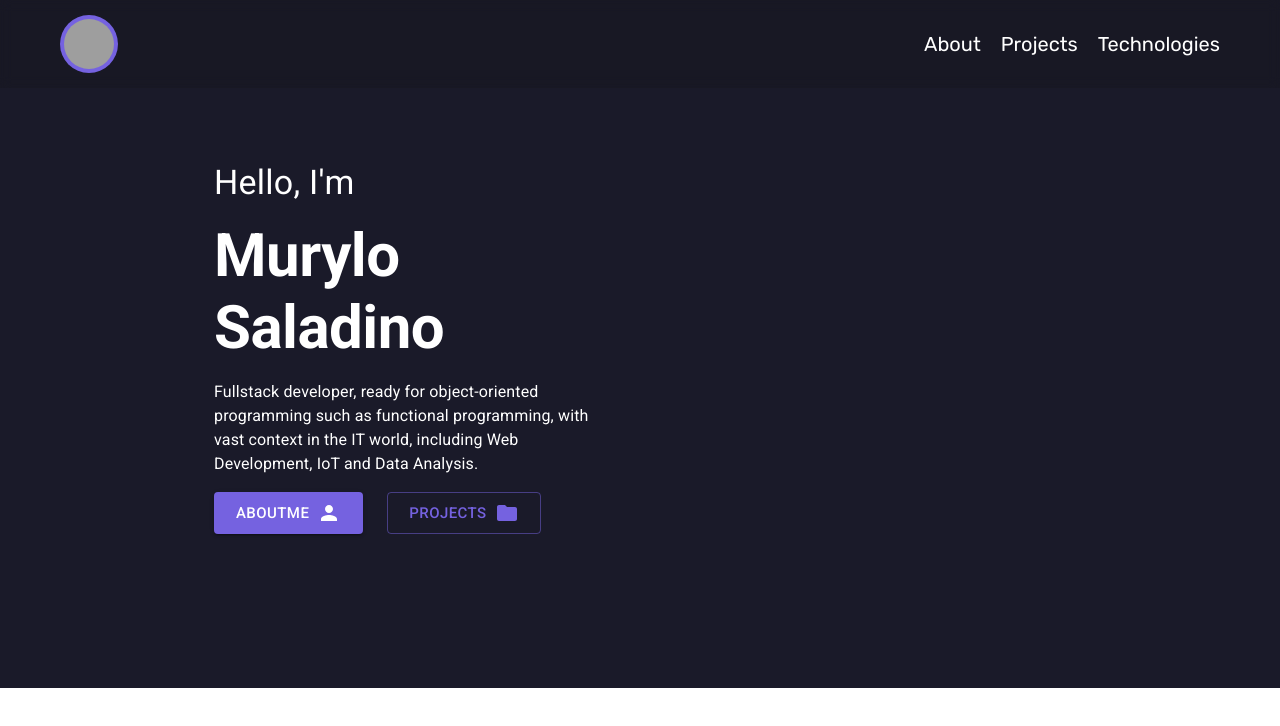
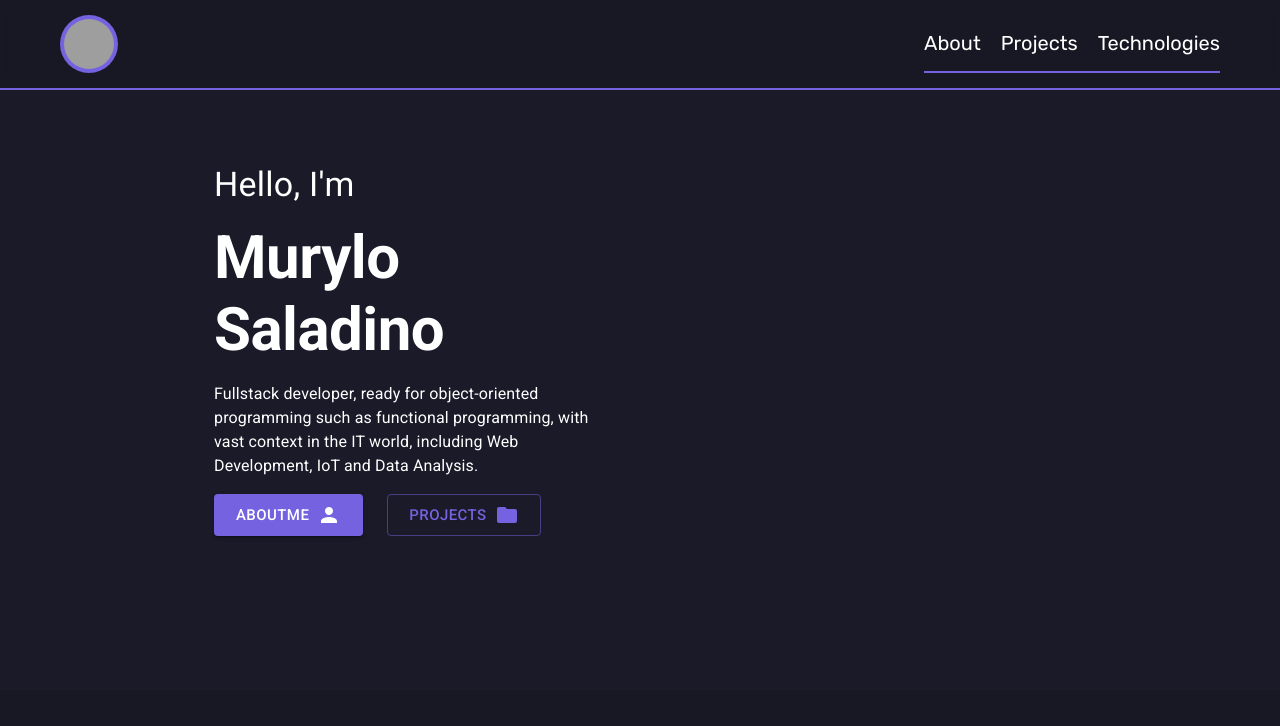
Before and after one commit to MuryloSaladino/Portfolio, a React (Vite) app: page / in a window 1280 px wide. Shown: the top 726 px of the page. Built offline with nearby package versions, Linux system fonts and the light colour scheme; grey boxes are pictures that could not be loaded.

Commit message:
fix: menu interaction

```diff
--- a/src/components/Header/styles.ts
+++ b/src/components/Header/styles.ts
@@ -1,11 +1,12 @@
 import { AppBar, styled } from "@mui/material";
 
-export const StyledAppBar = styled(AppBar)(() => ({
+export const StyledAppBar = styled(AppBar)(({ theme }) => ({
     backgroundColor: 'transparent',
     padding: 12,
     zIndex: 100,
     boxShadow: 'none',
-    backdropFilter: "blur(6px)",
+    backdropFilter: "blur(5px)",
     '-webkit-backdrop-filter': "blur(6px)",
     position: "sticky",
+    borderBottom: `2px solid ${theme.palette.primary.main}`
 }))
--- a/src/components/NavMenu/styles.ts
+++ b/src/components/NavMenu/styles.ts
@@ -23,19 +23,22 @@ export const StyledLinkList = styled('div')<TStyledLinkListProps>(({ open, theme
     margin-left: auto;
     gap: 20px;
     transition: 0.3s;
+    border-bottom: 2px solid ${theme.palette.primary.main};
 
     @media(max-width: 500px) {
         position: fixed;
-        z-index: -90;
-        top: 80px;
+        z-index: -10;
+        top: 0;
         right: 0;
         width: 100vw;
+        height: 40vh;
         background-color: ${theme.palette.background.default};
         padding: 20px;
         transform: translateY(${!open && "-300px"});
 
         flex-direction: column;
         align-items: flex-end;
+        justify-content: flex-end;
     }
 `)
 
--- a/src/sections/AboutMe/index.tsx
+++ b/src/sections/AboutMe/index.tsx
@@ -4,7 +4,7 @@ const AboutMe = () => {
 
 
     return(
-        <Box>
+        <Box sx={{ minHeight: "100vh" }}>
 
         </Box>
     )
```
